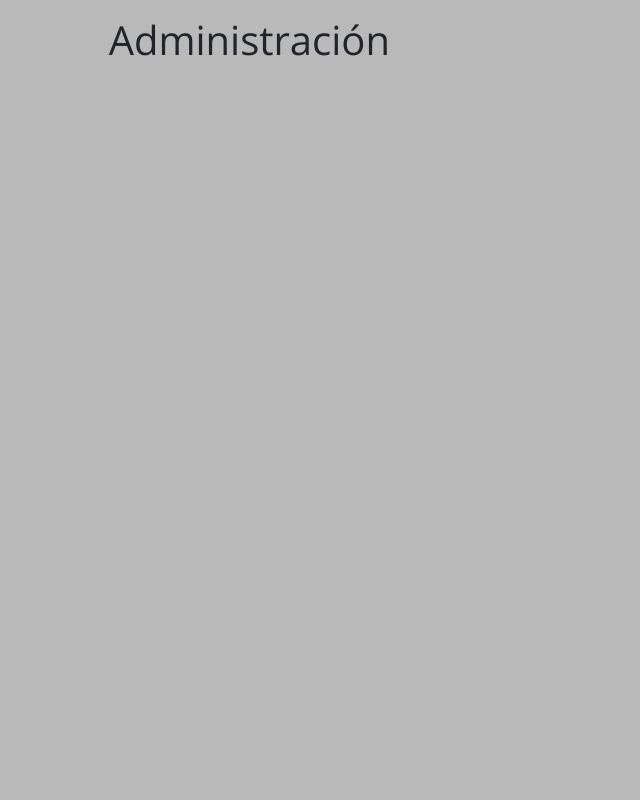
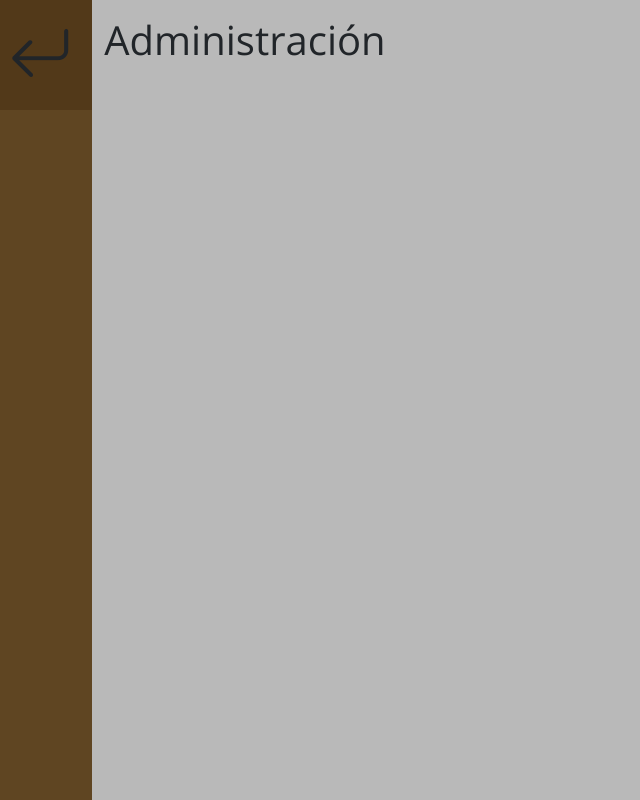
Before and after one commit to IkerRico/PC-Front, a Vue app: page /administracion in a window 1280 px wide. Shown: the whole page, without its empty margins (0-640 px from the left). Built offline with nearby package versions, Linux system fonts and the light colour scheme.

Commit message:
empezamos barra lateral

```diff
--- a/src/components/BotonMenuPrincipal.vue
+++ b/src/components/BotonMenuPrincipal.vue
@@ -1,6 +1,8 @@
 <template>
   <div>
-    <button class="btn" type="button" v-on:click="volverMenuPrincipal">Volver al menu</button>
+    <button class="btn" type="button" v-on:click="volverMenuPrincipal">
+      <i class="bi bi-arrow-return-left"></i>
+    </button>
   </div>
 </template>
 <script>
@@ -12,4 +14,9 @@ export default {
   }
 }
 </script>
-<style></style>
+<style>
+i {
+  font-size: 4rem;
+  color: black#5f4522;
+}
+</style>
--- /dev/null
+++ b/src/components/NavbarAdministracion.vue
@@ -0,0 +1,34 @@
+<template>
+  <div class="nav-bar col-12 d-none d-lg-block m-0 p-0 text-center">
+    <div class="nav-bar-element"></div>
+    <div class="nav-bar-element"></div>
+    <div class="nav-bar-element"></div>
+    <div class="nav-bar-element">
+      <boton-menu-principal></boton-menu-principal>
+    </div>
+  </div>
+</template>
+<script>
+import BotonMenuPrincipal from './BotonMenuPrincipal.vue'
+export default {
+  components: {
+    BotonMenuPrincipal
+  }
+}
+</script>
+<style>
+.nav-bar {
+  background-color: #5f4522;
+  height: 100vh;
+  width: 8%;
+  display: flex;
+  justify-content: center;
+  flex-direction: column;
+  margin: 0;
+}
+
+.nav-bar-element:hover {
+  background-color: #523919;
+  width: 100%;
+}
+</style>
--- a/src/views/administracion/administracionHomeView.vue
+++ b/src/views/administracion/administracionHomeView.vue
@@ -1,10 +1,16 @@
 <script>
-export default {}
+import NavbarAdministracion from '@/components/NavbarAdministracion.vue'
+export default {
+  components: {
+    NavbarAdministracion
+  }
+}
 </script>
 <template>
   <div class="contenedor">
     <div class="row">
-      <h1 class="offset-1 col-3 mt-3">Administración</h1>
+      <NavbarAdministracion></NavbarAdministracion>
+      <h1 class="col-3 mt-3">Administración</h1>
     </div>
   </div>
 </template>
```
Also changed, not shown: package.json (+5 -4 lines), 1 other file (tests, documents, lock files or other folders).
